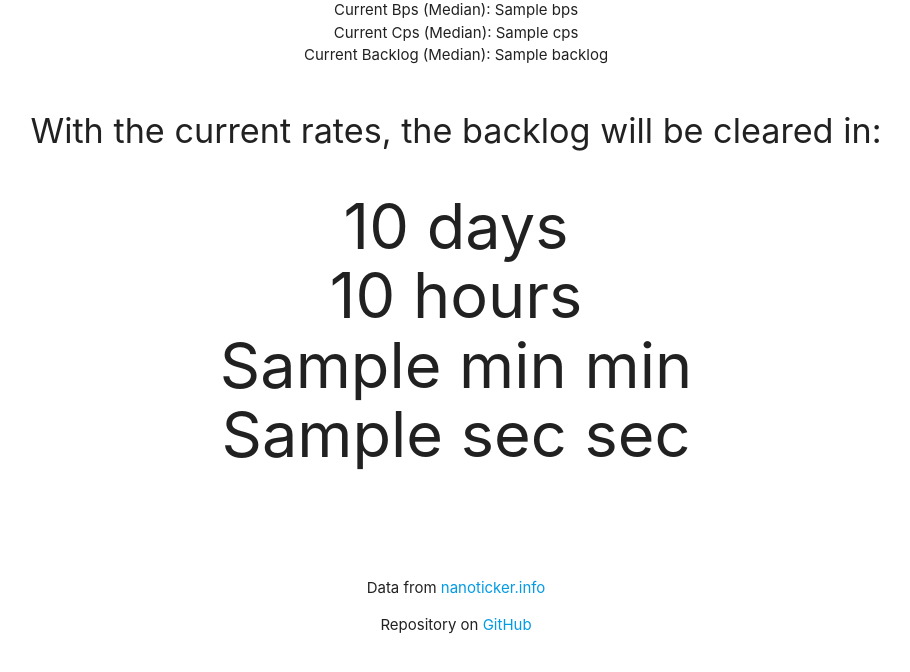
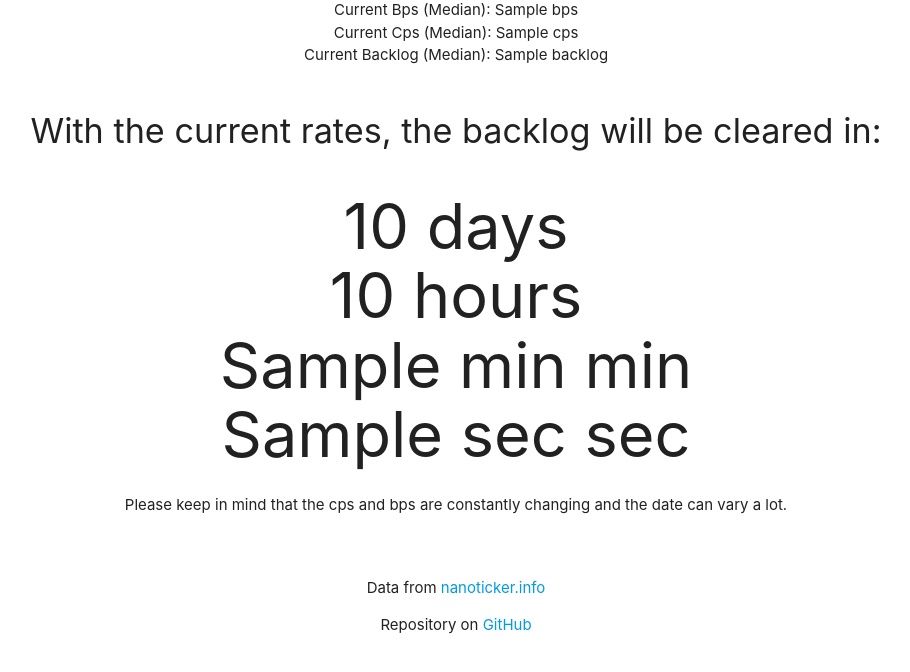
Before and after one commit to SparK-Cruz/NanoBacklog, a Flask app: template templates/index.html in a window 1280 px wide. Shown: the part 182-854 px from the top of the page, without its empty margins (184-1094 px from the left). Run offline with Flask 2, Linux system fonts and the light colour scheme; the template is opened without the code that fills it: most values are stand-ins (such as "Sample title", 1, 10 or a date in 2020); some libraries are stand-ins or nearby versions.

Commit message:
Help Text

```diff
--- a/templates/index.html
+++ b/templates/index.html
@@ -31,6 +31,7 @@
                 {{ min }} min<br>
                 {{ sec }} sec
             </h1>
+            Please keep in mind that the cps and bps are constantly changing and the date can vary a lot.
             <br><br><br>
             <p>Data from <a href="https://nanoticker.info">nanoticker.info</a> </p>
             <p>Repository on <a href="https://github.com/JulianSchmidtke/NanoBacklog">GitHub</a></p>
```
